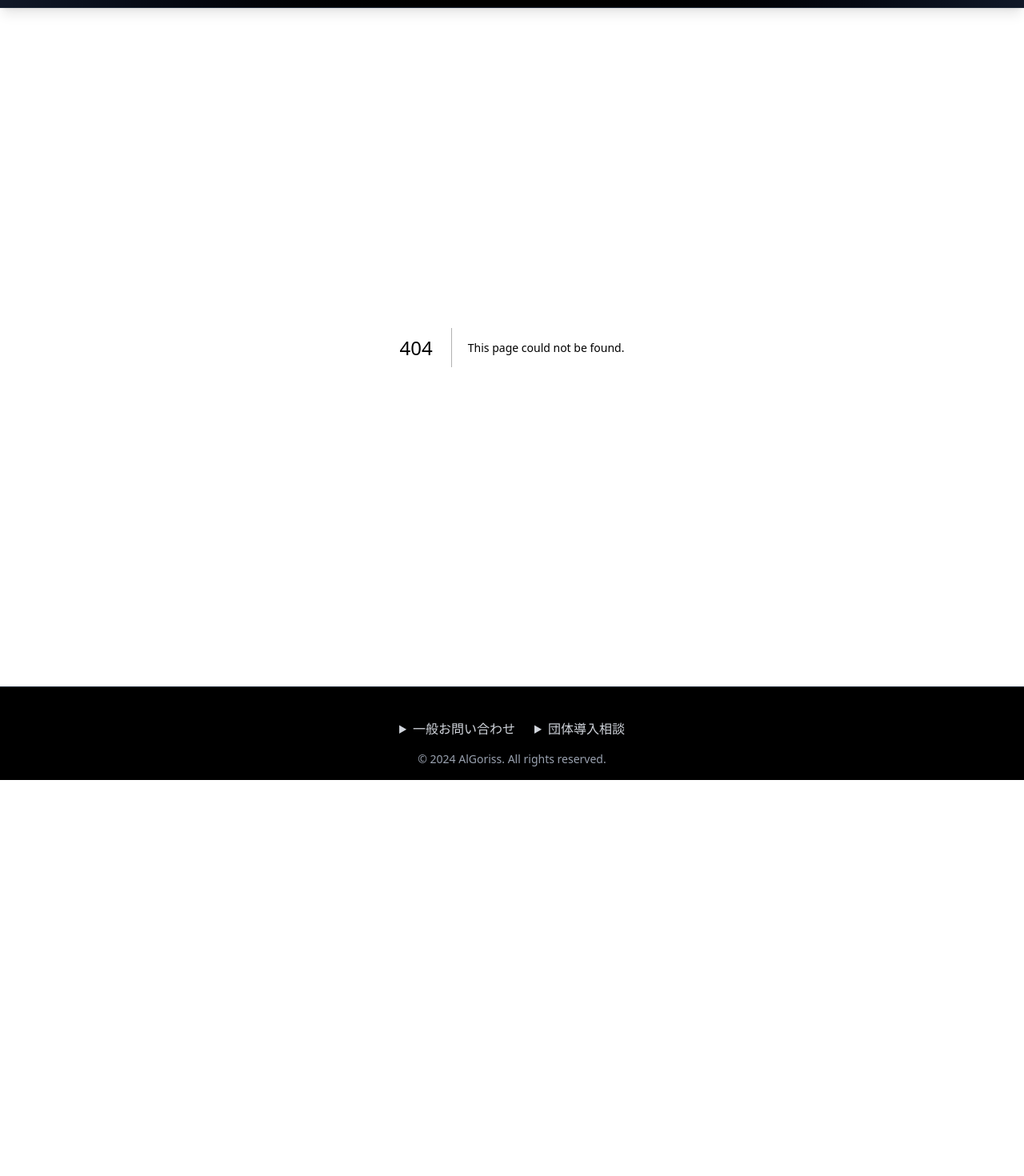
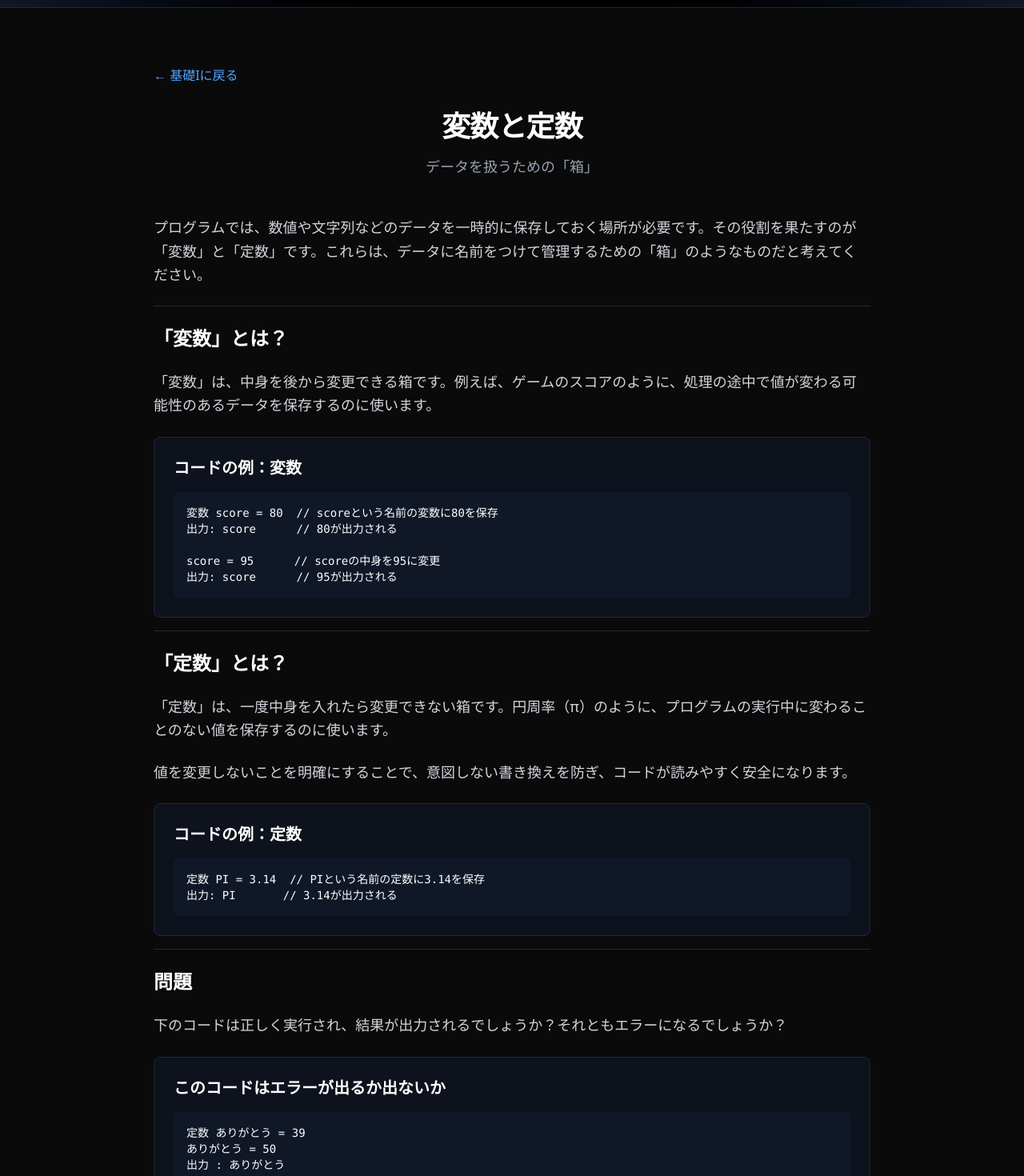
Before and after one commit to zatunohito/algorithm, a Next.js app: page /application/base1/2 in a window 1280 px wide. Before the commit this address had no page. Shown: the part 100-1570 px from the top of the page at 80% size. Before the commit the page ends 1075 px from the top, so only its background shows below. Built offline with nearby package versions, Linux system fonts and the light colour scheme.

Commit message:
create base1-2 変数と定数

```diff
--- /dev/null
+++ b/src/app/application/base1/2/page.tsx
@@ -0,0 +1,92 @@
+import Link from 'next/link';
+
+export default function VariablesAndConstantsPage() {
+  return (
+    <div className="py-8 sm:py-12">
+      <div className="max-w-4xl mx-auto">
+        {/* Back button */}
+        <Link href="/application/base1" className="inline-flex items-center gap-2 text-blue-400 hover:text-blue-300 transition-colors mb-8">
+          <span>&larr; 基礎Iに戻る</span>
+        </Link>
+
+        {/* Header */}
+        <div className="text-center mb-12">
+          <h1 className="text-3xl sm:text-4xl font-bold text-white tracking-tight">変数と定数</h1>
+          <p className="mt-4 text-lg text-gray-400">データを扱うための「箱」</p>
+        </div>
+
+        {/* Main Content */}
+        <div className="space-y-6 text-gray-300 text-lg leading-relaxed">
+          <p>
+            プログラムでは、数値や文字列などのデータを一時的に保存しておく場所が必要です。その役割を果たすのが「変数」と「定数」です。これらは、データに名前をつけて管理するための「箱」のようなものだと考えてください。
+          </p>
+
+          <h2 className="text-2xl font-semibold text-white pt-6 border-t border-gray-800">「変数」とは？</h2>
+          <p>
+            「変数」は、中身を後から変更できる箱です。例えば、ゲームのスコアのように、処理の途中で値が変わる可能性のあるデータを保存するのに使います。
+          </p>
+          <div className="my-4 p-6 bg-gray-900/60 rounded-lg border border-gray-800">
+            <h3 className="text-xl font-semibold text-white mt-0 mb-4">コードの例：変数</h3>
+            <pre className="bg-gray-900 p-4 rounded-md text-white font-mono text-sm overflow-x-auto">
+              <code>
+                変数 score = 80  // scoreという名前の変数に80を保存<br />
+                出力: score      // 80が出力される<br />
+                <br />
+                score = 95      // scoreの中身を95に変更<br />
+                出力: score      // 95が出力される
+              </code>
+            </pre>
+          </div>
+
+          <h2 className="text-2xl font-semibold text-white pt-6 border-t border-gray-800">「定数」とは？</h2>
+          <p>
+            「定数」は、一度中身を入れたら変更できない箱です。円周率（π）のように、プログラムの実行中に変わることのない値を保存するのに使います。
+          </p>
+          <p>
+            値を変更しないことを明確にすることで、意図しない書き換えを防ぎ、コードが読みやすく安全になります。
+          </p>
+          <div className="my-4 p-6 bg-gray-900/60 rounded-lg border border-gray-800">
+            <h3 className="text-xl font-semibold text-white mt-0 mb-4">コードの例：定数</h3>
+            <pre className="bg-gray-900 p-4 rounded-md text-white font-mono text-sm overflow-x-auto">
+              <code>
+                定数 PI = 3.14  // PIという名前の定数に3.14を保存<br />
+                出力: PI       // 3.14が出力される
+              </code>
+            </pre>
+          </div>
+
+          <h2 className="text-2xl font-semibold text-white pt-6 border-t border-gray-800">問題</h2>
+          <p>
+            下のコードは正しく実行され、結果が出力されるでしょうか？それともエラーになるでしょうか？
+          </p>
+          <div className="my-4 p-6 bg-gray-900/60 rounded-lg border border-gray-800">
+            <h3 className="text-xl font-semibold text-white mt-0 mb-4">このコードはエラーが出るか出ないか</h3>
+            <pre className="bg-gray-900 p-4 rounded-md text-white font-mono text-sm overflow-x-auto">
+              <code>
+                定数 ありがとう = 39<br />
+                ありがとう = 50<br />
+                出力 : ありがとう
+              </code>
+            </pre>
+            <details className="mt-4 group">
+              <summary className="cursor-pointer text-blue-400 hover:text-blue-300 list-none group-open:text-white">答えを見る</summary>
+              <div className="mt-2 pt-4 border-t border-gray-700 text-gray-300">
+                <p><strong className="text-white">答え:</strong> エラーになる</p>
+                <p className="mt-2">
+                  <strong className="text-white">理由:</strong> 「ありがとう」は「定数」として宣言されているため、一度39を代入した後に50を再代入しようとするとエラーが発生します。定数は後から値を変更することができません。
+                </p>
+              </div>
+            </details>
+          </div>
+        </div>
+
+        {/* Navigation to next lesson */}
+        <div className="mt-12 text-center">
+            <Link href="/application/base1/3" className="inline-block px-8 py-3 bg-blue-600 hover:bg-blue-700 text-white font-semibold rounded-lg transition-colors shadow-lg hover:shadow-blue-500/30 transform hover:-translate-y-0.5">
+                次のレッスンへ：条件分岐 &rarr;
+            </Link>
+        </div>
+      </div>
+    </div>
+  );
+}
```
Also changed, not shown: src/app/application/base1/3/page.tsx (added).
